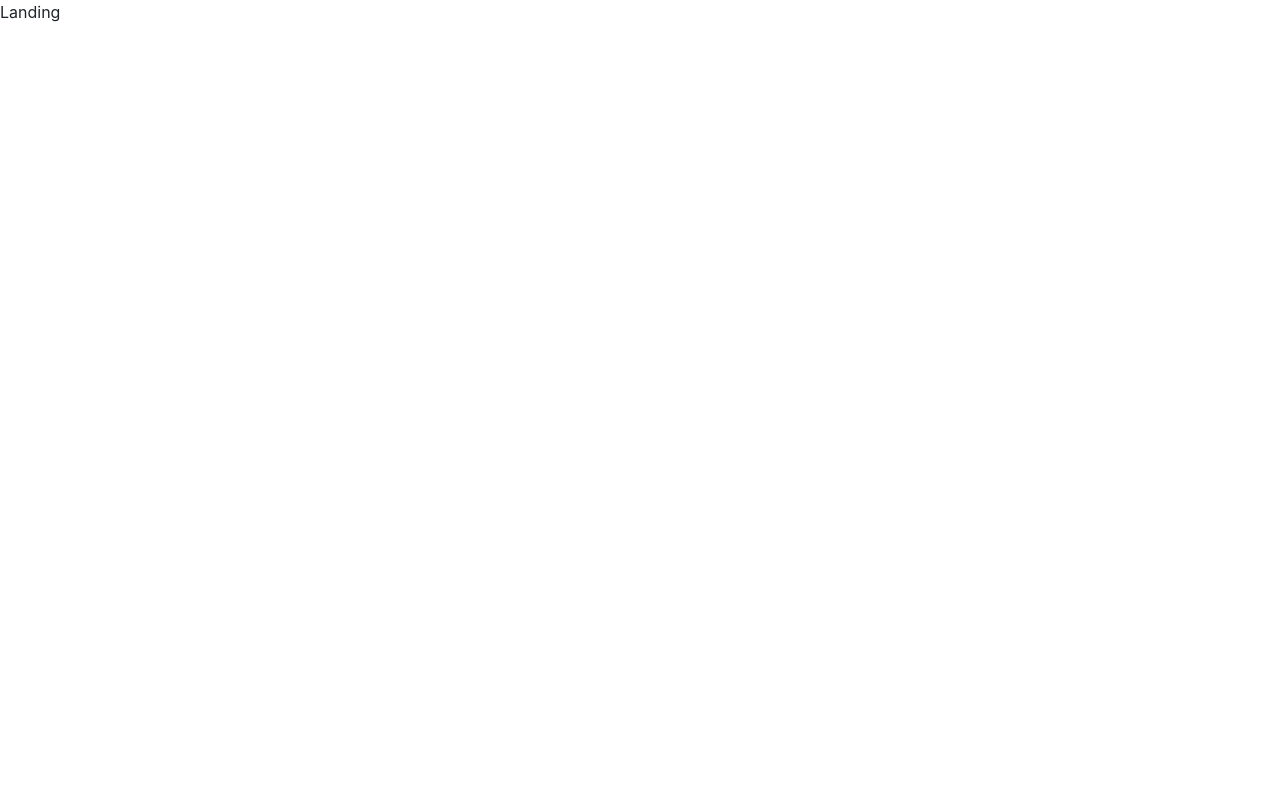
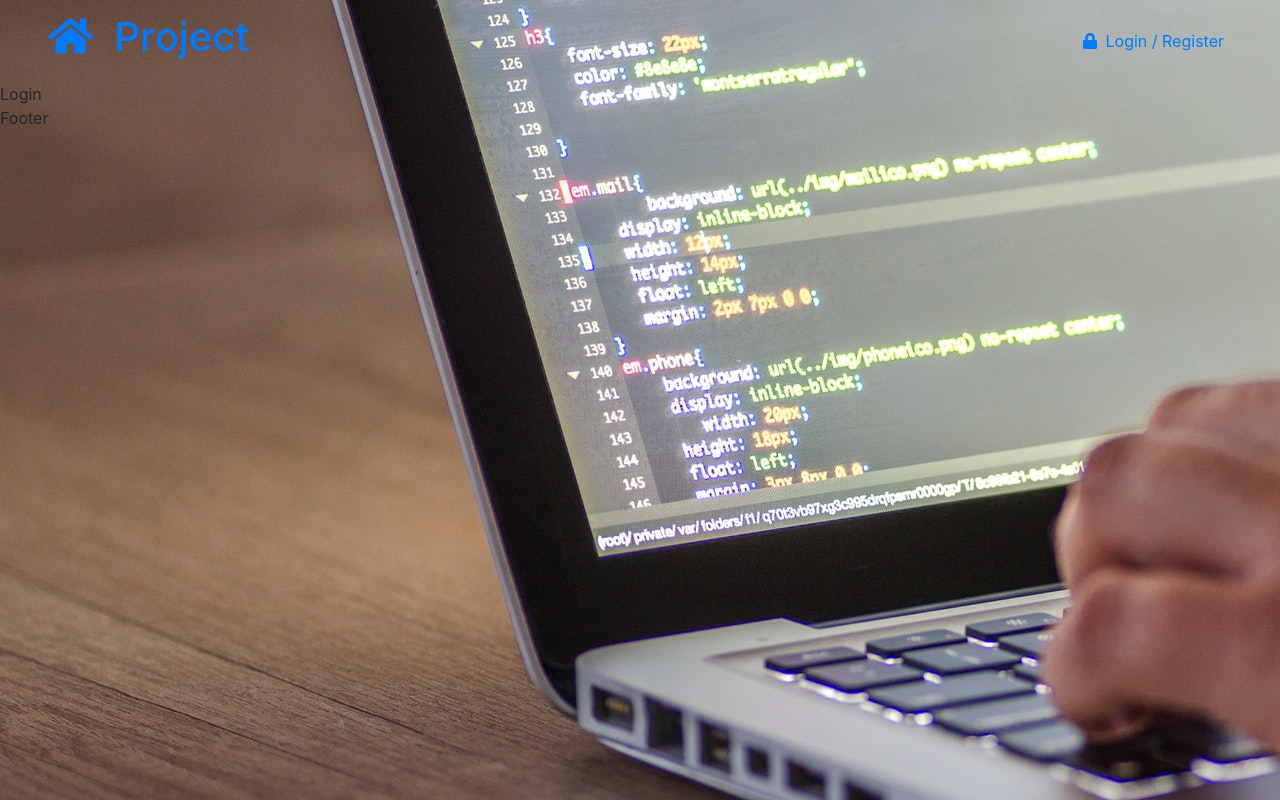
Before and after one commit to danielgreendev/react-master, a React (Create React App) app in the folder client/: page /login in a window 1280 px wide. Built offline with nearby package versions, Linux system fonts and the light colour scheme.

Commit message:
upd: next update

```diff
--- /dev/null
+++ b/client/src/App.css
@@ -0,0 +1,3 @@
+body {
+    background-image: url('./bg.jpg');
+}
--- a/client/src/App.js
+++ b/client/src/App.js
@@ -4,18 +4,29 @@ import store from './store';
 import React from 'react'
 
 import Landing from './component/layout/Landing'
+import Login from './component/auth/Login'
+import Register from './component/auth/Register'
+import Other from './component/other/Other'
+import Navbar from './component/layout/Navbar'
+import Footer from './component/layout/Footer'
+
+import './App.css'
 
 function App() {
   return (
     <div>
       <Provider store={store}>
         <Router>
-          <Route exact path="/" component={Landing} />
-          <Route exact path="/login" component={Landing} />
-          <Route exact path="/register" component={Landing} />
-          <Route exact path="/other" component={Landing} />
+          <div className='bg'>
+            <Navbar />
+            <Route exact path="/" component={Landing} />
+            <Route exact path="/login" component={Login} />
+            <Route exact path="/register" component={Register} />
+            <Route exact path="/other" component={Other} />
+          </div>
         </Router>
       </Provider>
+      <Footer />
     </div>
   )
 }
--- /dev/null
+++ b/client/src/component/auth/Login.js
@@ -0,0 +1,11 @@
+import React from 'react'
+
+function Login() {
+    return (
+        <div>
+            Login
+        </div>
+    )
+}
+
+export default Login
--- /dev/null
+++ b/client/src/component/auth/Register.js
@@ -0,0 +1,11 @@
+import React from 'react'
+
+function Register() {
+    return (
+        <div>
+            Register
+        </div>
+    )
+}
+
+export default Register
--- /dev/null
+++ b/client/src/component/layout/Footer.js
@@ -0,0 +1,11 @@
+import React from 'react'
+
+function Footer() {
+    return (
+        <div>
+            Footer
+        </div>
+    )
+}
+
+export default Footer
--- /dev/null
+++ b/client/src/component/layout/Navbar.js
@@ -0,0 +1,28 @@
+import React from 'react'
+import { Link } from 'react-router-dom'
+
+function Navbar() {
+    return (
+        <nav className="navbar navbar-expand-sm bg-transparent px-5">
+            <Link to="/" className='navbar-brand'>
+                <h1>
+                    <i className='fa fa-home'></i>&nbsp;
+                    Project
+                </h1>
+            </Link>
+            {/* <div className='collapse navbar-collapse'> */}
+            <ul className='navbar-nav ml-auto'>
+                <li className='nav-item'>
+                    <Link className='nav-link' to="/login">
+                        <i className='fa fa-lock'></i>&nbsp;
+                        Login / Register
+                    </Link>
+                </li>
+            </ul>
+
+            {/* </div> */}
+        </nav>
+    )
+}
+
+export default Navbar
--- /dev/null
+++ b/client/src/component/other/Other.js
@@ -0,0 +1,11 @@
+import React from 'react'
+
+function Other() {
+    return (
+        <div>
+            Other
+        </div>
+    )
+}
+
+export default Other
```
Also changed, not shown: client/src/bg.jpg (added).
